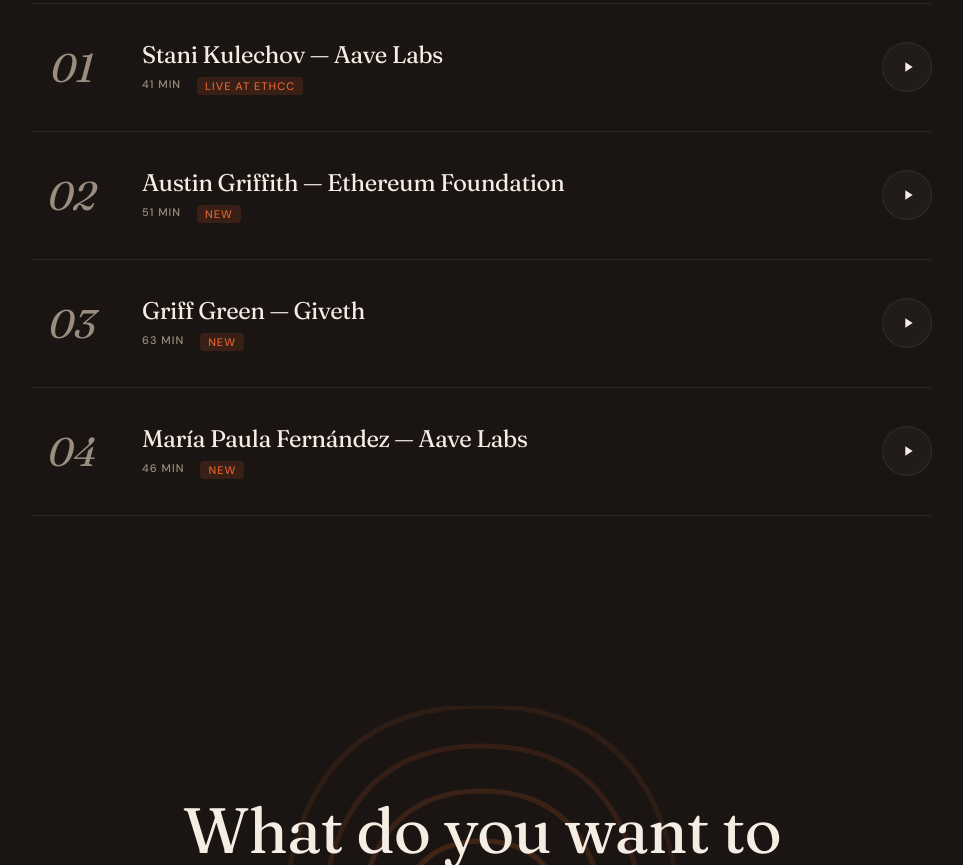
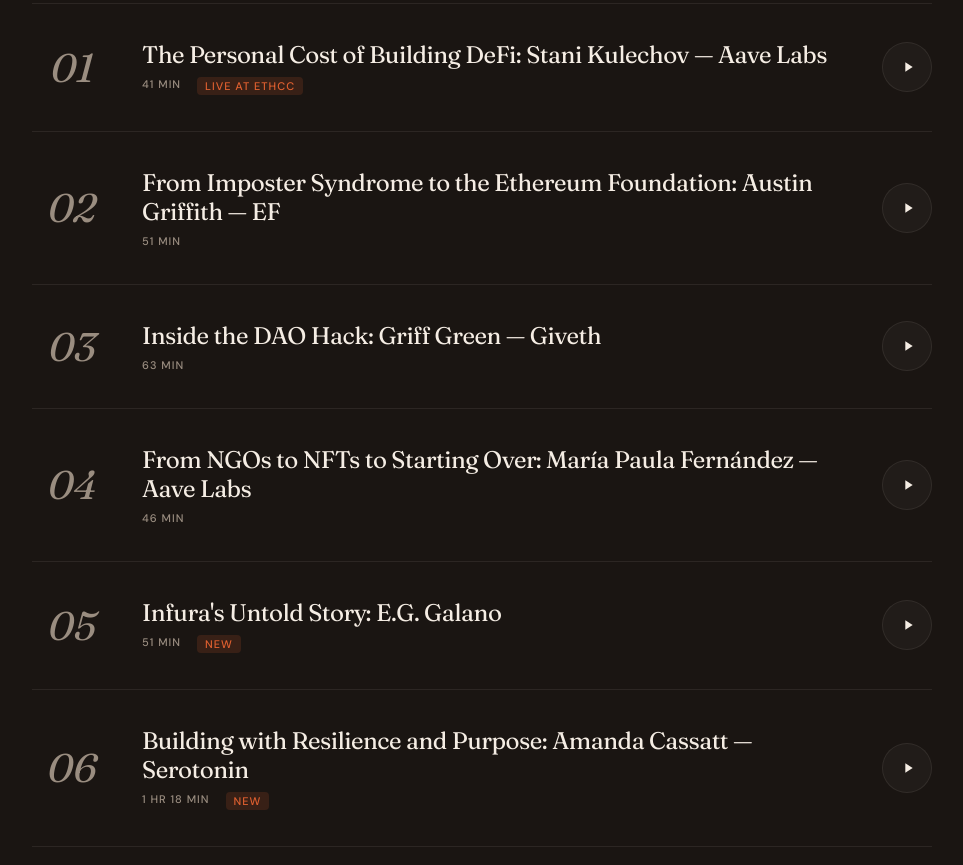
Before and after one commit to sim-pop/humanprotocol-site, a website: page index.html in a window 1280 px wide. Shown: the part 1935-2800 px from the top of the page, without its empty margins (158-1121 px from the left). Drawn offline with Linux system fonts and the light colour scheme; a script that the page names is missing.

Commit message:
Update index.html

```diff
--- a/index.html
+++ b/index.html
@@ -307,22 +307,32 @@ Crypto has a thousand shows about the tech, the alpha, the takes.
 <div class="section-label reveal">Episodes</div>
 <a class="episode-card reveal" href="https://open.spotify.com/episode/7kUaXpE5w8XiCufLUz10Km" target="_blank" rel="noopener" style="opacity:1;pointer-events:auto">
 <div class="ep-number">01</div>
-<div class="ep-info"><div class="ep-title">Stani Kulechov — Aave Labs</div><div class="ep-meta"><span>41 min</span><span class="ep-badge">Live at EthCC</span></div></div>
+<div class="ep-info"><div class="ep-title">The Personal Cost of Building DeFi: Stani Kulechov — Aave Labs</div><div class="ep-meta"><span>41 min</span><span class="ep-badge">Live at EthCC</span></div></div>
 <div class="ep-play"><svg viewBox="0 0 24 24"><polygon points="8,5 19,12 8,19"/></svg></div>
 </a>
 <a class="episode-card reveal" href="https://open.spotify.com/episode/7fN17pfO4oIrMIfaQ7POrq" target="_blank" rel="noopener" style="opacity:1;pointer-events:auto">
 <div class="ep-number">02</div>
-<div class="ep-info"><div class="ep-title">Austin Griffith — Ethereum Foundation</div><div class="ep-meta"><span>51 min</span><span class="ep-badge">New</span></div></div>
+<div class="ep-info"><div class="ep-title">From Imposter Syndrome to the Ethereum Foundation: Austin Griffith — EF</div><div class="ep-meta"><span>51 min</span></div></div>
 <div class="ep-play"><svg viewBox="0 0 24 24"><polygon points="8,5 19,12 8,19"/></svg></div>
 </a>
 <a class="episode-card reveal" href="https://open.spotify.com/episode/7tGhJgxF9ZluPpyKq4L9aI" target="_blank" rel="noopener" style="opacity:1;pointer-events:auto">
 <div class="ep-number">03</div>
-<div class="ep-info"><div class="ep-title">Griff Green — Giveth</div><div class="ep-meta"><span>63 min</span><span class="ep-badge">New</span></div></div>
+<div class="ep-info"><div class="ep-title">Inside the DAO Hack: Griff Green — Giveth</div><div class="ep-meta"><span>63 min</span></div></div>
 <div class="ep-play"><svg viewBox="0 0 24 24"><polygon points="8,5 19,12 8,19"/></svg></div>
 </a>
 <a class="episode-card reveal" href="https://www.youtube.com/watch?v=4iufbfFmABs" target="_blank" rel="noopener" style="opacity:1;pointer-events:auto">
 <div class="ep-number">04</div>
-<div class="ep-info"><div class="ep-title">María Paula Fernández — Aave Labs</div><div class="ep-meta"><span>46 min</span><span class="ep-badge">New</span></div></div>
+<div class="ep-info"><div class="ep-title">From NGOs to NFTs to Starting Over: María Paula Fernández — Aave Labs</div><div class="ep-meta"><span>46 min</span></div></div>
+<div class="ep-play"><svg viewBox="0 0 24 24"><polygon points="8,5 19,12 8,19"/></svg></div>
+</a>
+<a class="episode-card reveal" href="https://www.youtube.com/watch?v=1rGsPAkeobs" target="_blank" rel="noopener" style="opacity:1;pointer-events:auto">
+<div class="ep-number">05</div>
+<div class="ep-info"><div class="ep-title">Infura's Untold Story: E.G. Galano</div><div class="ep-meta"><span>51 min</span><span class="ep-badge">New</span></div></div>
+<div class="ep-play"><svg viewBox="0 0 24 24"><polygon points="8,5 19,12 8,19"/></svg></div>
+</a>
+<a class="episode-card reveal" href="https://www.youtube.com/watch?v=Y5fld_4Hi1Y" target="_blank" rel="noopener" style="opacity:1;pointer-events:auto">
+<div class="ep-number">06</div>
+<div class="ep-info"><div class="ep-title">Building with Resilience and Purpose: Amanda Cassatt — Serotonin</div><div class="ep-meta"><span>1 hr 18 min</span><span class="ep-badge">New</span></div></div>
 <div class="ep-play"><svg viewBox="0 0 24 24"><polygon points="8,5 19,12 8,19"/></svg></div>
 </a>
 </div>
```
